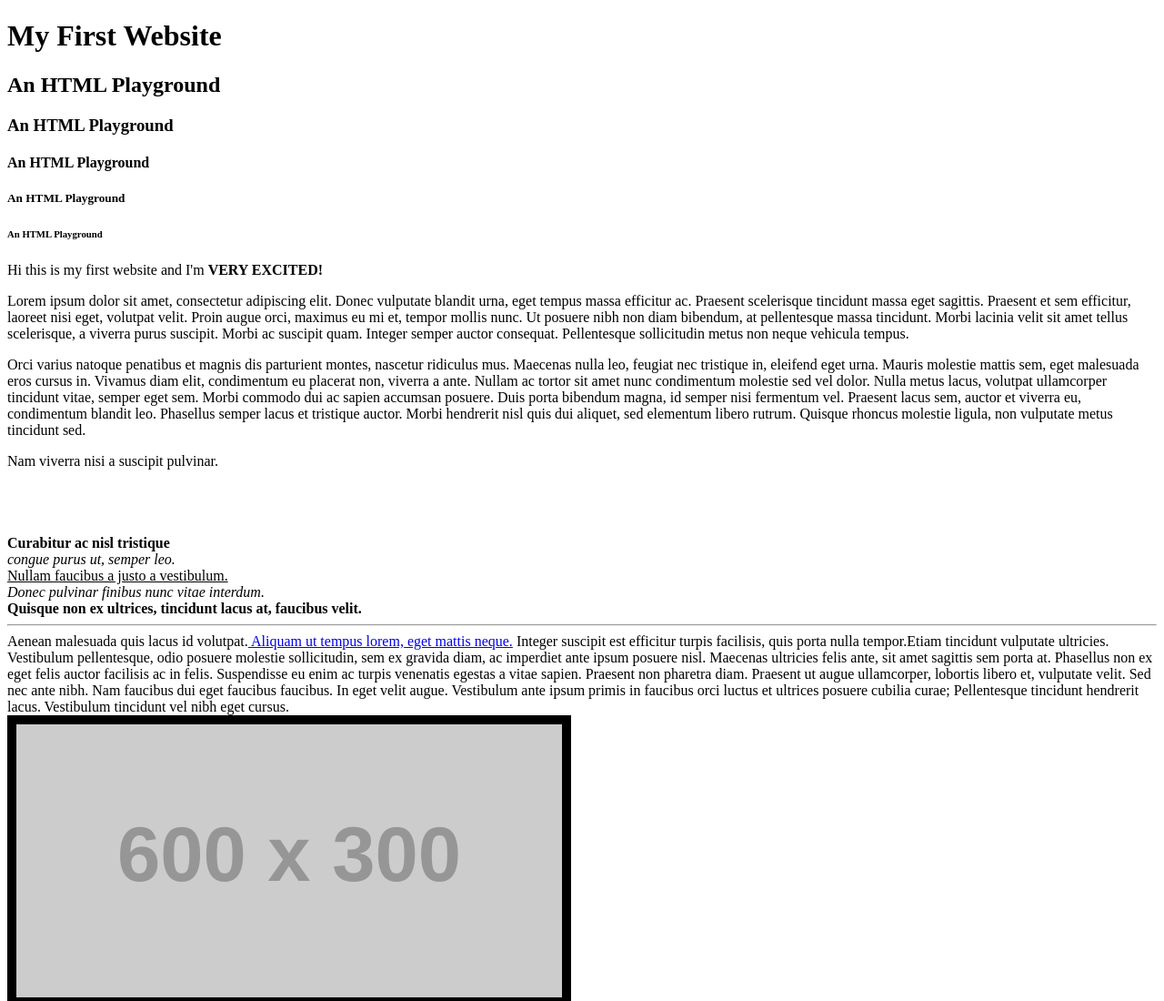
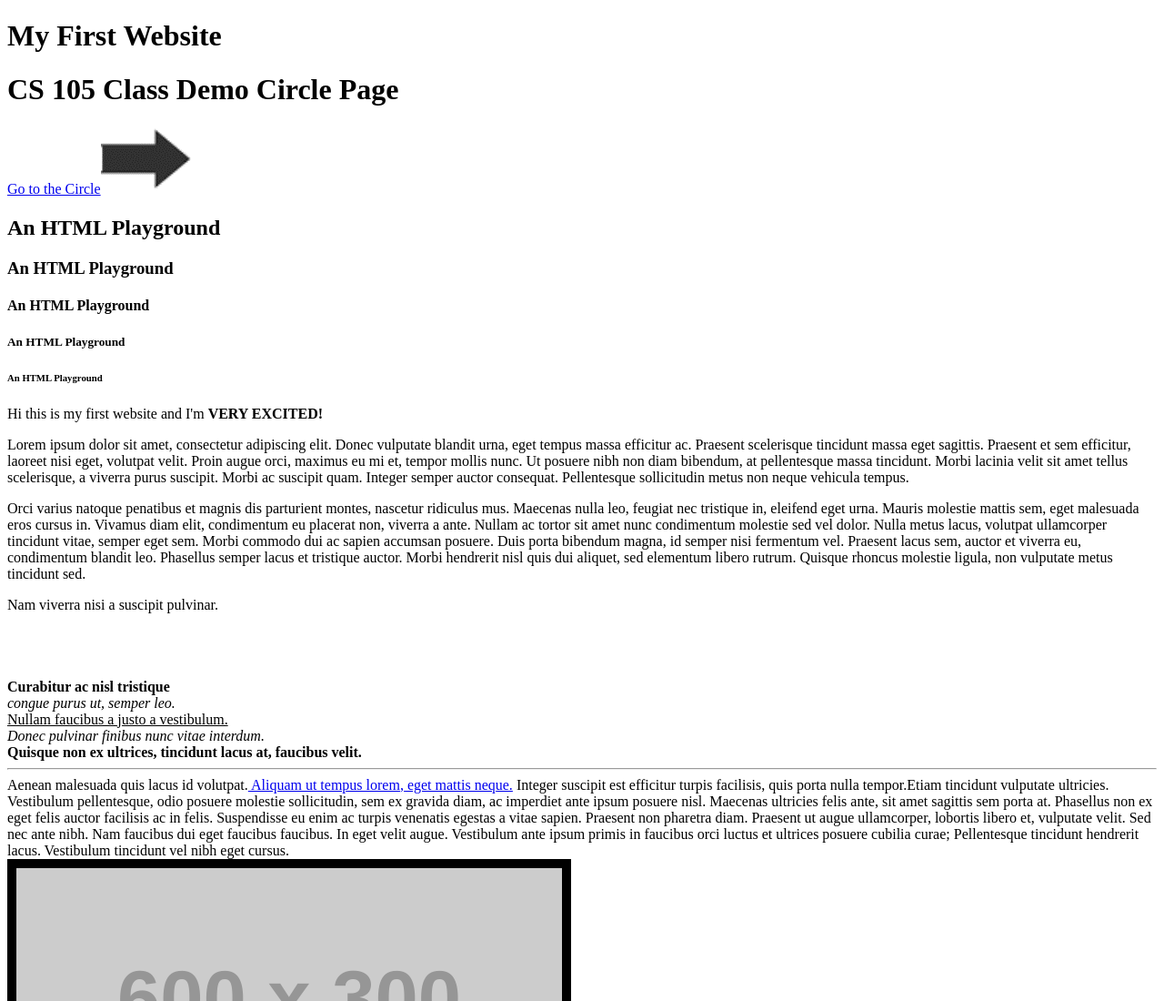
Before and after one commit to fernandoJ4/fernandoJ4, a plain HTML site: page Index.html in a window 1280 px wide. Shown: the top 1100 px of the page at 91% size. Drawn offline with Linux system fonts and the light colour scheme; placeholder pictures from the web are drawn by us.

Commit message:
rasquinha

```diff
--- a/circle2.js
+++ b/Circle/circle2.js
@@ -26,6 +26,8 @@ if (px > 600 || px < 0){
 if(py > 400 || py < 0){
     vy = -vy
 }
+
+fill(255, 255, 0)
     ellipse(px, py, radius, radius);
 
     }
--- a/Index.html
+++ b/Index.html
@@ -1,6 +1,7 @@
 <!DOCTYPE html>
 <html lang="en">
 <head>
+
     <meta charset="UTF-8">
     <meta http-equiv="X-UA-Compatible" content="IE=edge">
     <meta name="viewport" content="width=device-width, initial-scale=1.0">
@@ -8,7 +9,13 @@
 
 </head>
 <body>
+
+
     <h1>My First Website</h1>
+    <h1> CS 105 Class Demo Circle Page</h1>
+    <a href="./circle/circle.html"> Go to the Circle<img src="../images/rightarrow.png"
+        alt="Link Tutorial" styles="width:100;height:50px;"></a>
+
     <h2>An HTML Playground</h2>
     <h3>An HTML Playground</h3>
     <h4>An HTML Playground</h4>
@@ -21,9 +28,9 @@
     Praesent et sem efficitur, laoreet nisi eget, volutpat velit. Proin augue orci, maximus eu mi et, tempor mollis nunc.
     Ut posuere nibh non diam bibendum, at pellentesque massa tincidunt. Morbi lacinia velit sit amet tellus scelerisque, a viverra purus suscipit. Morbi ac suscipit quam.
     Integer semper auctor consequat. Pellentesque sollicitudin metus non neque vehicula tempus.
-</p>
+    </p>
 
-<p>Orci varius natoque penatibus et magnis dis parturient montes, nascetur ridiculus mus.
+    <p>Orci varius natoque penatibus et magnis dis parturient montes, nascetur ridiculus mus.
     Maecenas nulla leo, feugiat nec tristique in, eleifend eget urna. Mauris molestie mattis sem, eget malesuada eros cursus in.
      Vivamus diam elit, condimentum eu placerat non, viverra a ante. Nullam ac tortor sit amet nunc condimentum molestie sed vel dolor.
       Nulla metus lacus, volutpat ullamcorper tincidunt vitae, semper eget sem. Morbi commodo dui ac sapien accumsan posuere.
```
Also changed, not shown: Circle/circle.html (renamed from circle.html, +3 -0 lines), Circle/circle.js (renamed from circle.js), Images/leftarrow.png (added), Images/rightarrow.png (added).
